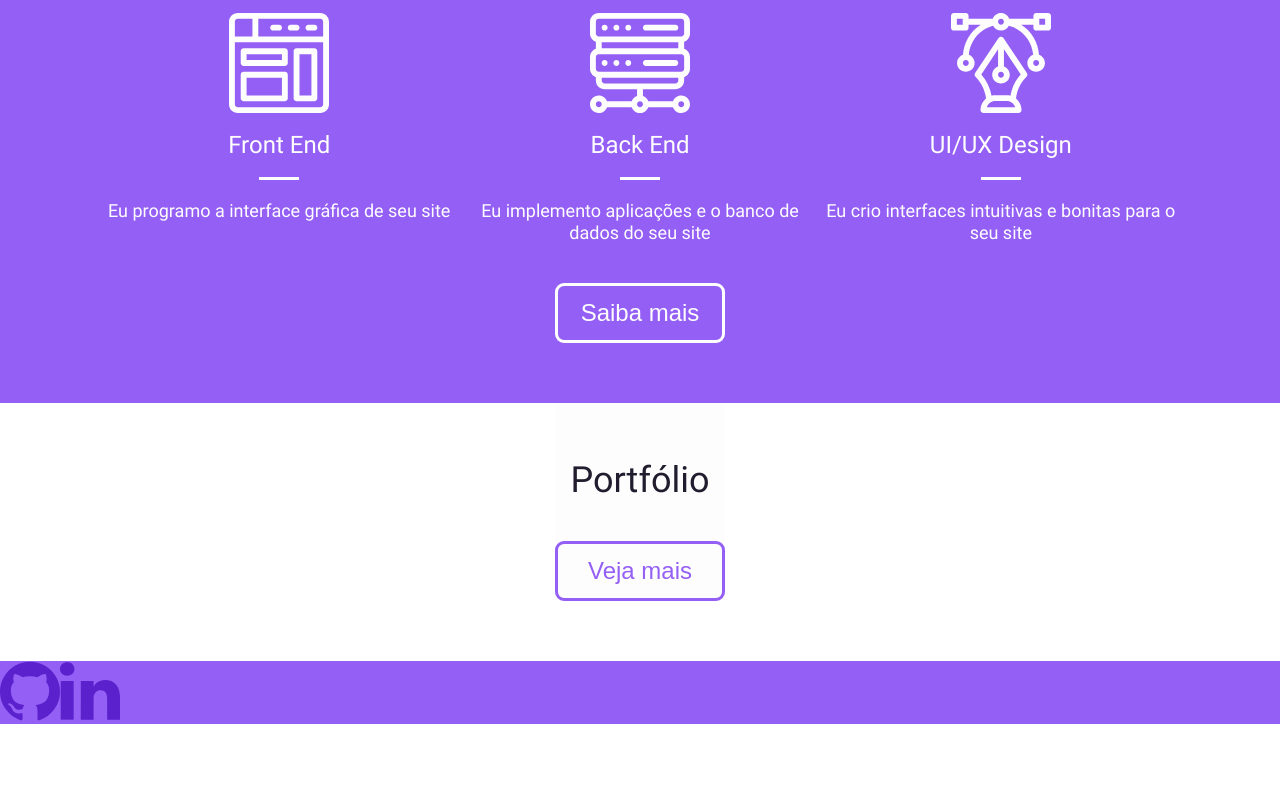
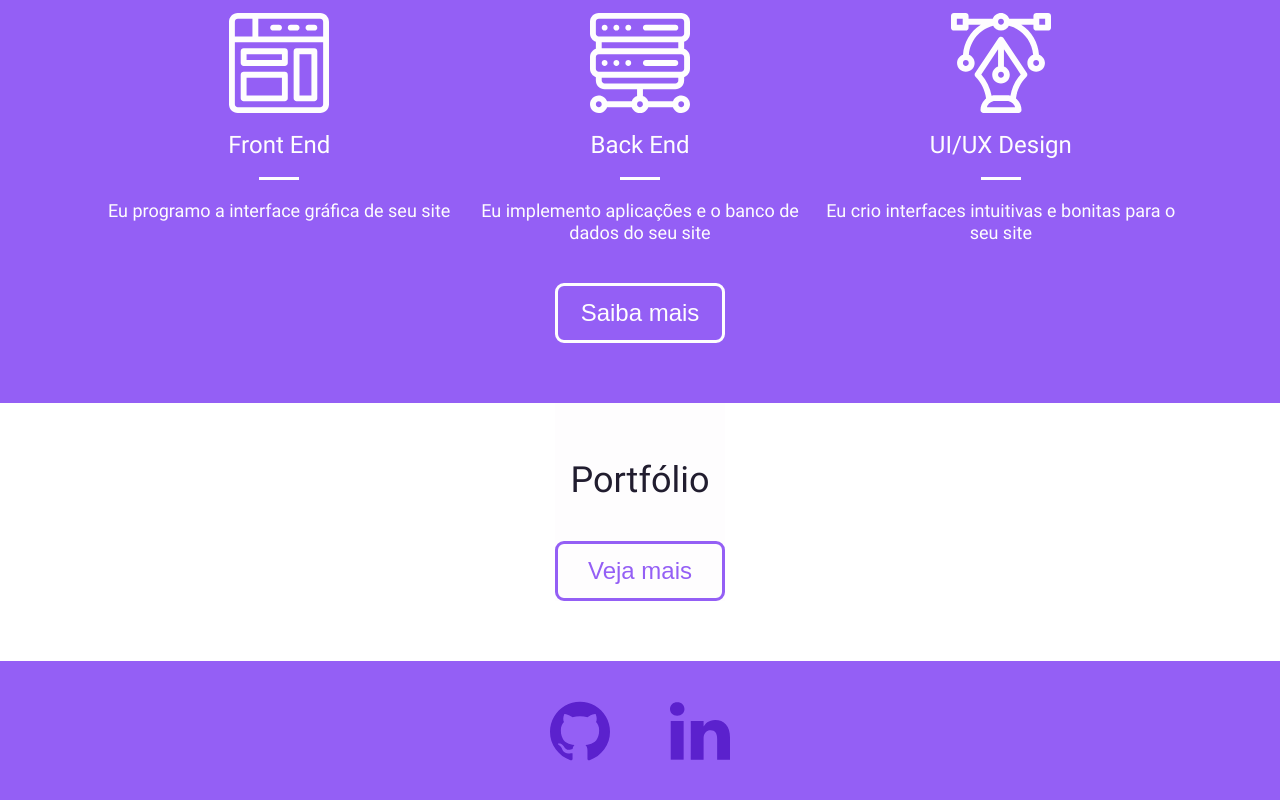
Before and after one commit to wander-junior/portfolio, a React (Create React App) app: page / in a window 1280 px wide. Shown: the part 624-1424 px from the top of the page. Before the commit the page ends 1349 px from the top, so only its background shows below. Built offline with nearby package versions, Linux system fonts and the light colour scheme.

Commit message:
Stylize Footer

```diff
--- /dev/null
+++ b/src/components/Footer/footer-styles.js
@@ -0,0 +1,18 @@
+import styled from 'styled-components'
+
+import { colors } from '../../styles.js';
+
+const FooterWrapper = styled.div`
+    padding-top: 40px;
+    padding-bottom: 40px;
+    display: flex;
+    justify-content: center;
+    background: ${colors.primary};
+`
+
+const SocialLink = styled.a`
+    padding-right: 30px;
+    padding-left: 30px;
+`;
+
+export { FooterWrapper, SocialLink }
--- a/src/components/Footer/index.js
+++ b/src/components/Footer/index.js
@@ -1,23 +1,19 @@
-import React from 'react'
-import styled from 'styled-components'
-import githubIcon from '../../assets/img/github.svg'
-import linkedinIcon from '../../assets/img/linkedin.svg'
-import { colors } from '../../styles.js';
+import React from 'react';
 
+import githubIcon from '../../assets/img/github.svg';
+import linkedinIcon from '../../assets/img/linkedin.svg';
+
+import { FooterWrapper, SocialLink } from './footer-styles';
 
 export default function Footer() {
-    const FooterWrapper = styled.div`
-        background: ${colors.primary}
-    `
-
     return (
         <FooterWrapper>
-            <a href="https://github.com/wander-junior">
+            <SocialLink href="https://github.com/wander-junior">
                 <img src={githubIcon} alt="Ícone GitHub"/>
-            </a>
-            <a href="https://br.linkedin.com/in/wanderjr-cruz">
+            </SocialLink>
+            <SocialLink href="https://br.linkedin.com/in/wanderjr-cruz">
                 <img src={linkedinIcon} alt="Ícone Linkedin"/>
-            </a>
+            </SocialLink>
         </FooterWrapper>
     )
 }
```
